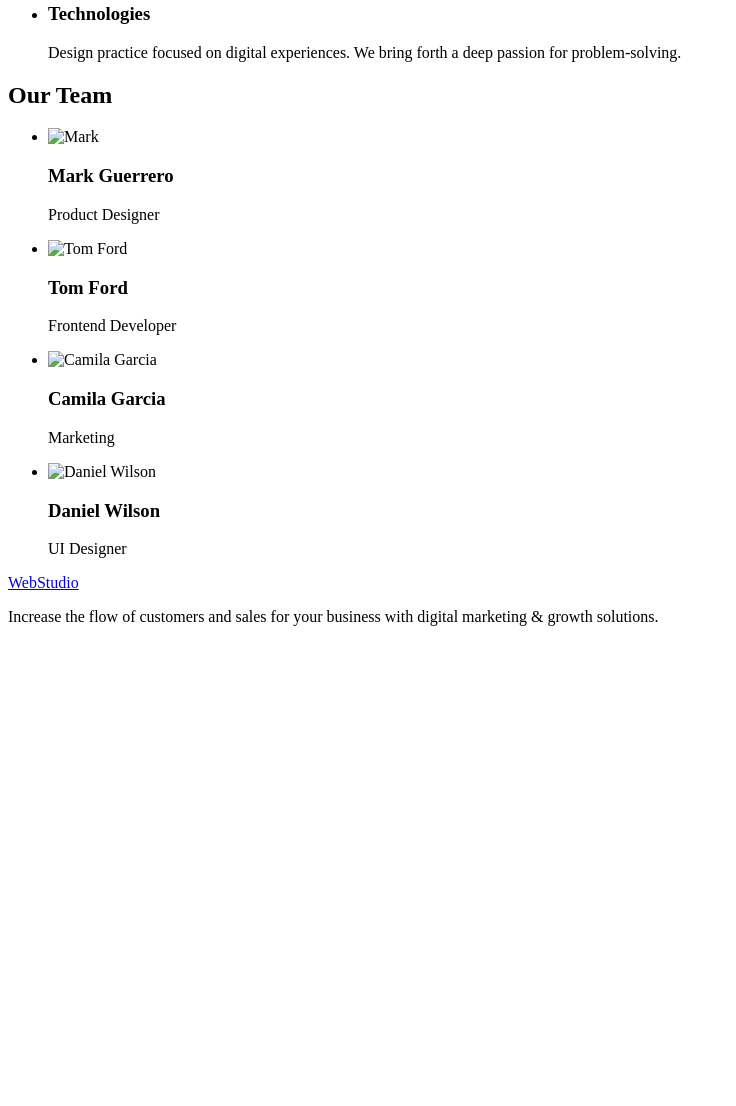
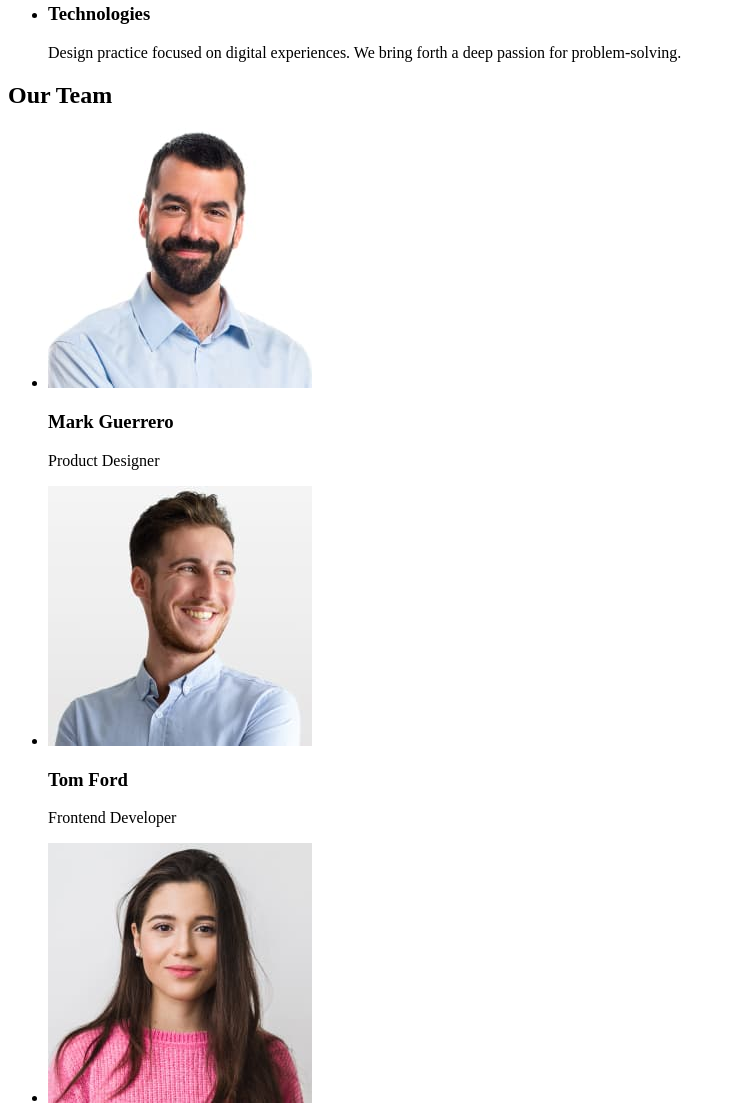
Before and after one commit to 5791-IM/goitmarkup-hw-01, a plain HTML site: page index.html in a window 1280 px wide. Shown: the part 532-1638 px from the top of the page, without its empty margins (0-736 px from the left). Before the commit the page ends 1174 px from the top, so only its background shows below. Drawn offline with Linux system fonts and the light colour scheme.

Commit message:
Correct mistakes at section Our Team

```diff
--- a/index.html
+++ b/index.html
@@ -74,29 +74,29 @@
             <h2>Our Team</h2>
             <ul>
                 <li>
-                    <img src="images/mark-guerrero.jpg"
-                     alt="Mark"
+                    <img src="./images/markguerrero.jpg"
+                     alt="mark"
                       width="264">
                     <h3>Mark Guerrero</h3>
                     <p>Product Designer</p>
                 </li>
                 <li>
-                    <img src="images/tom-ford.jpg"
-                     alt="Tom Ford"
+                    <img src="./images/tomford.jpg"
+                     alt="tom"
                       width="264">
                     <h3>Tom Ford</h3>
                     <p>Frontend Developer</p>
                 </li>
                 <li>
-                    <img src="images/camila-garia.jpg"
-                     alt="Camila Garcia"
+                    <img src="./images/camilagaria.jpg"
+                     alt="camila"
                       width="264">
                     <h3>Camila Garcia</h3>
                     <p>Marketing</p>
                 </li>
                 <li>
-                    <img src="images/daniel-wilson.jpg"
-                     alt="Daniel Wilson"
+                    <img src="./images/danielwilson.jpg"
+                     alt="daniel"
                       width="264">
                     <h3>Daniel Wilson</h3>
                     <p>UI Designer</p>
```
Also changed, not shown: images/camilagaria.jpg (renamed from images/camila garia.jpg), images/danielwilson.jpg (renamed from images/daniel wilson.jpg), images/markguerrero.jpg (renamed from images/mark guerrero.jpg), images/tomford.jpg (renamed from images/tom ford.jpg). Lines whose indentation alone changed are shown as unchanged.
